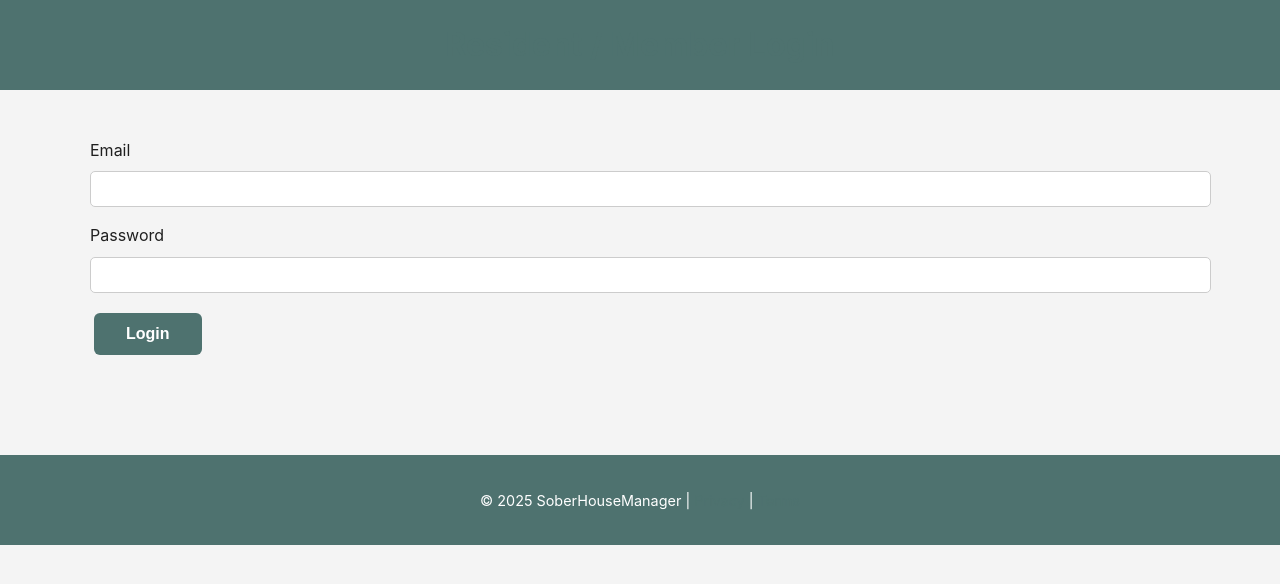
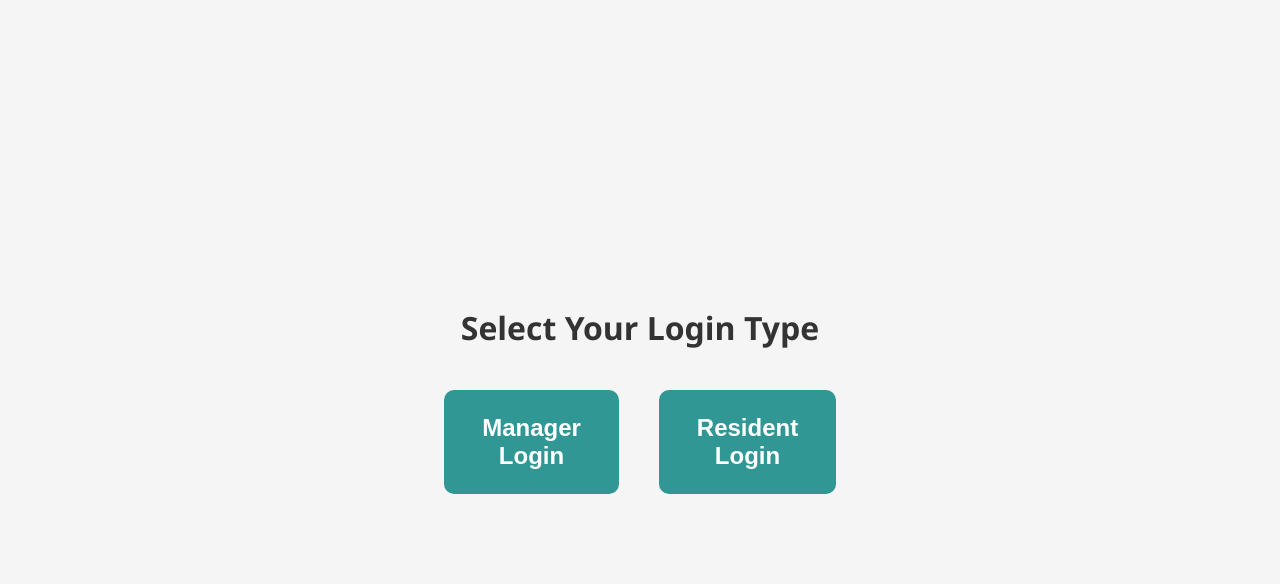
Before and after one commit to SoberHouseManager/soberhousemanager-site, a plain HTML site: page login.html in a window 1280 px wide. Drawn offline with Linux system fonts and the light colour scheme.

Commit message:
Add files via upload

```diff
--- a/login.html
+++ b/login.html
@@ -1,34 +1,66 @@
+
 <!DOCTYPE html>
 <html lang="en">
 <head>
-  <meta charset="utf-8"/>
-  <title>Resident / Member Login</title>
-  <link rel="stylesheet" href="style.css" />
-  <script src="https://www.gstatic.com/firebasejs/9.23.0/firebase-app-compat.js"></script>
-  <script src="https://www.gstatic.com/firebasejs/9.23.0/firebase-auth-compat.js"></script>
-  <script src="firebase-auth.js"></script>
+  <meta charset="UTF-8" />
+  <meta name="viewport" content="width=device-width, initial-scale=1.0"/>
+  <title>Choose Login Type</title>
+  <link rel="stylesheet" href="style.css">
+  <style>
+    body {
+      font-family: 'Segoe UI', Tahoma, Geneva, Verdana, sans-serif;
+      background-color: #f5f5f5;
+      margin: 0;
+      padding: 0;
+      display: flex;
+      flex-direction: column;
+      align-items: center;
+      justify-content: center;
+      min-height: 100vh;
+      text-align: center;
+    }
+
+    h1 {
+      color: #333;
+      margin-bottom: 2rem;
+    }
+
+    .login-options {
+      display: flex;
+      flex-direction: column;
+      gap: 2rem;
+      width: 90%;
+      max-width: 400px;
+    }
+
+    .login-button {
+      padding: 1.5rem;
+      font-size: 1.5rem;
+      background-color: #319795;
+      color: white;
+      border: none;
+      border-radius: 10px;
+      cursor: pointer;
+      transition: background-color 0.3s ease;
+    }
+
+    .login-button:hover {
+      background-color: #267c7e;
+    }
+
+    @media (min-width: 600px) {
+      .login-options {
+        flex-direction: row;
+        justify-content: center;
+      }
+    }
+  </style>
 </head>
 <body>
-  <header>
-    <h1>Resident / Member Login</h1>
-  </header>
-
-  <section class="section">
-    <form onsubmit="event.preventDefault(); loginUser(email.value, password.value);">
-      <div class="form-group">
-        <label for="email">Email</label>
-        <input type="email" id="email" required />
-      </div>
-      <div class="form-group">
-        <label for="password">Password</label>
-        <input type="password" id="password" required />
-      </div>
-      <button type="submit" class="btn">Login</button>
-    </form>
-  </section>
-
-  <footer>
-    <p>&copy; 2025 SoberHouseManager | <a href="privacy.html">Privacy</a> | <a href="terms.html">Terms</a></p>
-  </footer>
+  <h1>Select Your Login Type</h1>
+  <div class="login-options">
+    <button class="login-button" onclick="location.href='manager-login.html'">Manager Login</button>
+    <button class="login-button" onclick="location.href='resident-login.html'">Resident Login</button>
+  </div>
 </body>
 </html>
```
